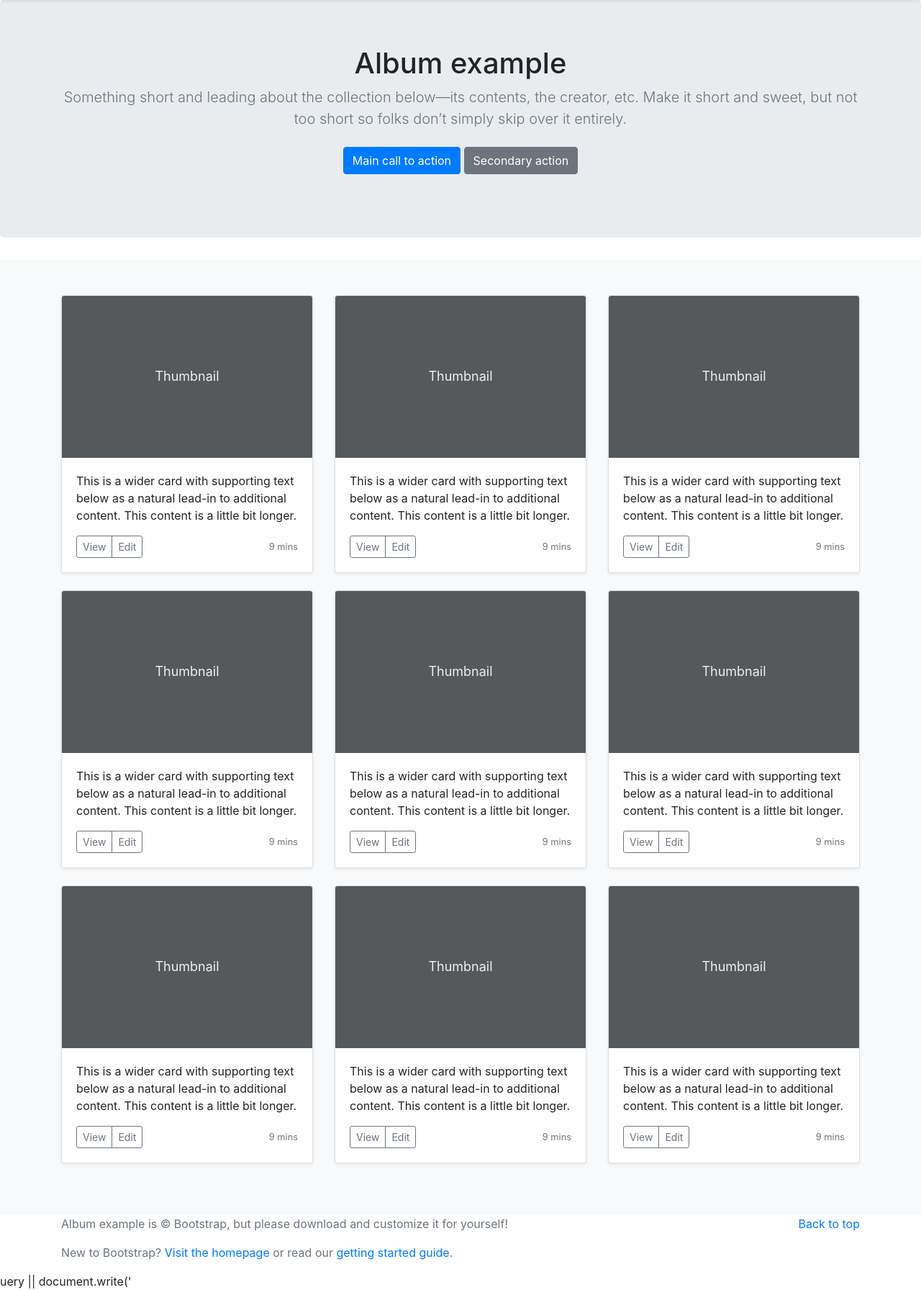
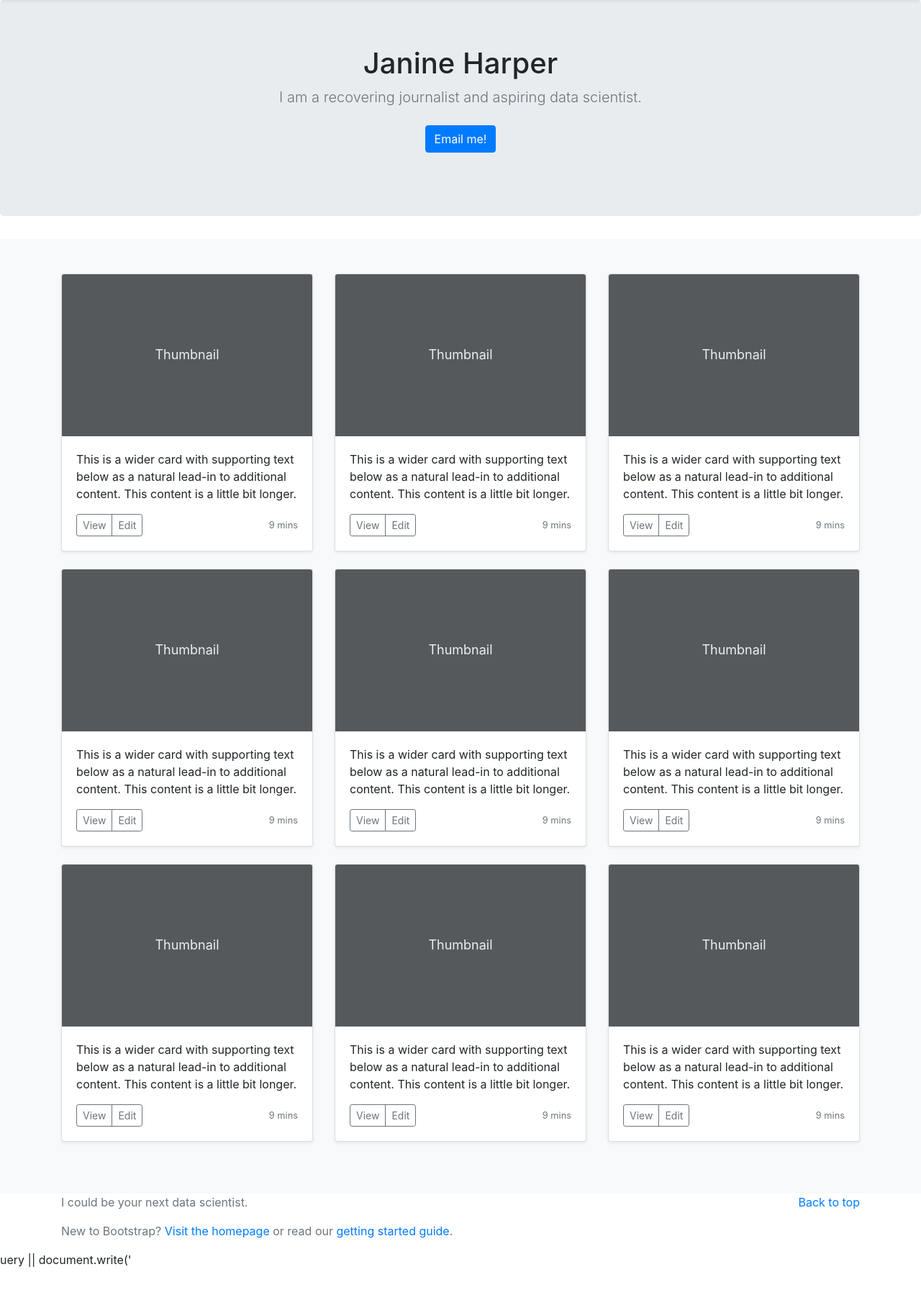
Before and after one commit to ja9harper/portfolio, a Django app: page / in a window 1280 px wide. Shown: the part 112-1904 px from the top of the page at 72% size. After the commit the page ends 1872 px from the top, so only its background shows below. Run offline with Django 3.2, Linux system fonts and the light colour scheme; data that the repository does not hold is empty; some libraries are stand-ins or nearby versions.

Commit message:
updated HTML and added path for picture of yours truly

```diff
--- a/jahportfolio/urls.py
+++ b/jahportfolio/urls.py
@@ -16,8 +16,10 @@
 from django.contrib import admin
 from django.urls import path
 import jobs.views
+from django.conf import settings
+from django.conf.urls.static import static
 
 urlpatterns = [
     path('admin/', admin.site.urls),
     path('', jobs.views.home, name='home'),
-]
+] + static(settings.STATIC_URL, document_root=settings.STATIC_ROOT)
--- a/jobs/templates/jobs/home.html
+++ b/jobs/templates/jobs/home.html
@@ -11,10 +11,10 @@
   <head>
     <meta charset="utf-8">
     <meta name="viewport" content="width=device-width, initial-scale=1, shrink-to-fit=no">
-    <meta name="description" content="">
+    <meta name="description" content="Information about Janine Harper and how she wants to interpret data and change the world.">
     <meta name="author" content="Mark Otto, Jacob Thornton, and Bootstrap contributors">
     <meta name="generator" content="Jekyll v3.8.5">
-    <title>Janine Harper's Portfolio</title>
+    <title>Janine Harper</title>
 
     <link rel="canonical" href="https://getbootstrap.com/docs/4.3/examples/album/">
 
@@ -47,14 +47,14 @@
       <div class="row">
         <div class="col-sm-8 col-md-7 py-4">
           <h4 class="text-white">About</h4>
-          <p class="text-muted">Add some information about the album below, the author, or any other background context. Make it a few sentences long so folks can pick up some informative tidbits. Then, link them off to some social networking sites or contact information.</p>
+          <p class="text-muted">Janine Harper is a former journalist.</p>
         </div>
         <div class="col-sm-4 offset-md-1 py-4">
           <h4 class="text-white">Contact</h4>
           <ul class="list-unstyled">
-            <li><a href="#" class="text-white">Follow on Twitter</a></li>
-            <li><a href="#" class="text-white">Like on Facebook</a></li>
-            <li><a href="#" class="text-white">Email me</a></li>
+            <li><a href="#" class="text-white">@ja9harper</a></li>
+            <li><a href="#" class="text-white"><a href="https://getbootstrap.com/">Let's connect on LinkedIn</a></li>
+            <li><a href="#" class="text-white"> Email me ja9harper@gmail.com</a></li>
           </ul>
         </div>
       </div>
@@ -77,11 +77,10 @@
 
   <section class="jumbotron text-center">
     <div class="container">
-      <h1 class="jumbotron-heading">Album example</h1>
-      <p class="lead text-muted">Something short and leading about the collection below—its contents, the creator, etc. Make it short and sweet, but not too short so folks don’t simply skip over it entirely.</p>
+      <h1 class="jumbotron-heading">Janine Harper</h1>
+      <p class="lead text-muted">I am a recovering journalist and aspiring data scientist.</p>
       <p>
-        <a href="#" class="btn btn-primary my-2">Main call to action</a>
-        <a href="#" class="btn btn-secondary my-2">Secondary action</a>
+        <a href="mailto:ja9harper@gmail.com" class="btn btn-primary my-2">Email me!</a>
       </p>
     </div>
   </section>
@@ -238,7 +237,7 @@
     <p class="float-right">
       <a href="#">Back to top</a>
     </p>
-    <p>Album example is &copy; Bootstrap, but please download and customize it for yourself!</p>
+    <p>I could be your next data scientist.</p>
     <p>New to Bootstrap? <a href="https://getbootstrap.com/">Visit the homepage</a> or read our <a href="/docs/4.3/getting-started/introduction/">getting started guide</a>.</p>
   </div>
 </footer>
```
Also changed, not shown: jobs/static/JAH.png (added).
